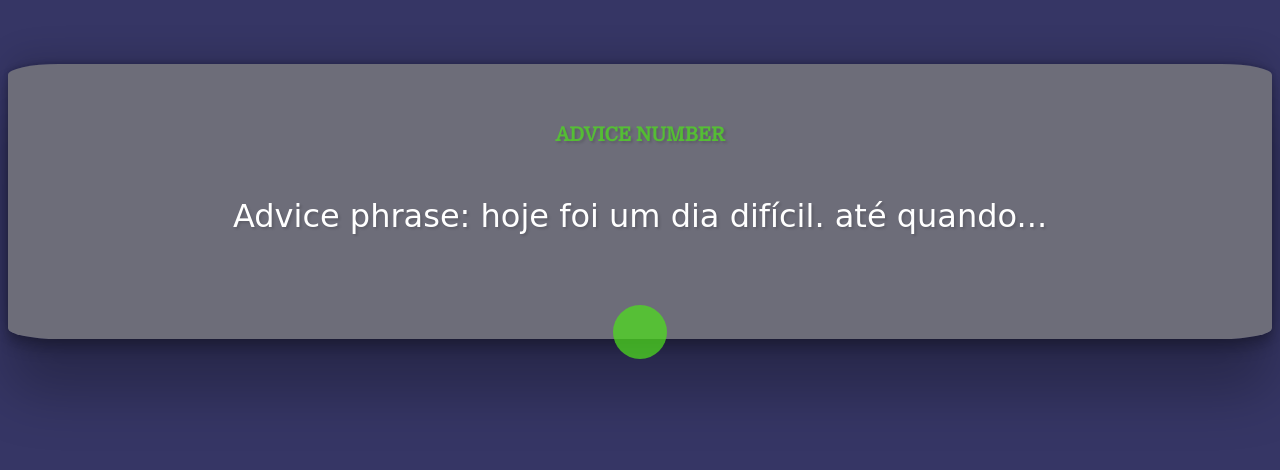
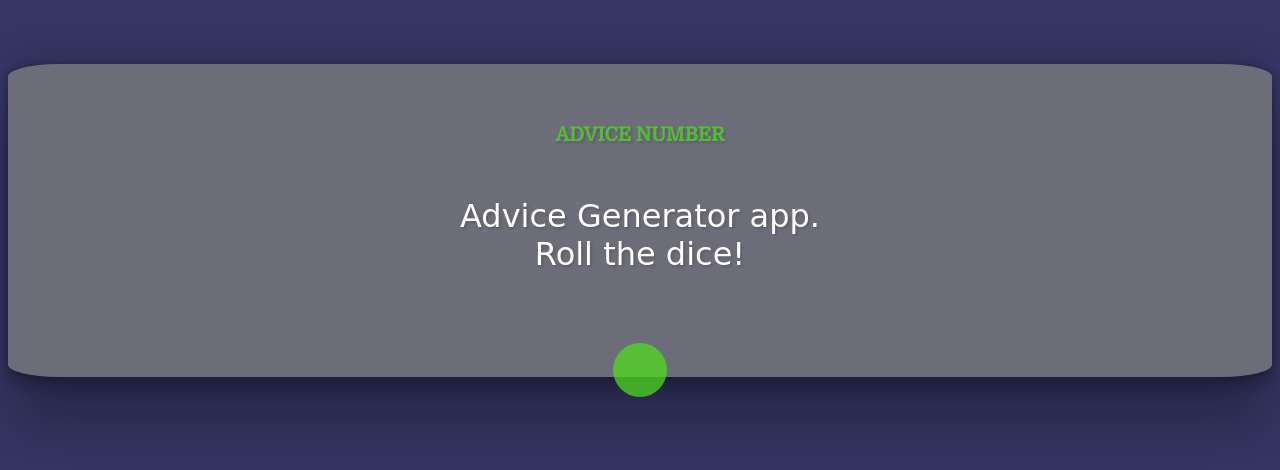
Before and after one commit to joabe10/advice-generator-application-, a plain HTML site: page index.html in a window 1280 px wide. Shown: the part 102-572 px from the top of the page. Drawn offline with Linux system fonts and the light colour scheme; files that its build step writes are made by us from their sources; files whose address does not match are found by name; a web font is replaced by a local one.

Commit message:
projeto finalizado

```diff
--- a/index.html
+++ b/index.html
@@ -11,9 +11,11 @@
     <title>Advice Generator</title>
 </head>
 <body>
+    <!-- <button id="darkModeBtn">Toggle Dark Mode</button> -->
+
     <section class="caixote">
         <h3 class="titulo">ADVICE NUMBER</h3>
-        <p class="frase">Advice phrase: hoje foi um dia difícil. até quando...</p>
+        <p class="frase">Advice Generator app. <br>Roll the dice!</p>
         <div class="divisoria">
             <img src="/advice-generator-app-main/images/pattern-divider-snail.png" alt="" srcset="">
         </div>
```
